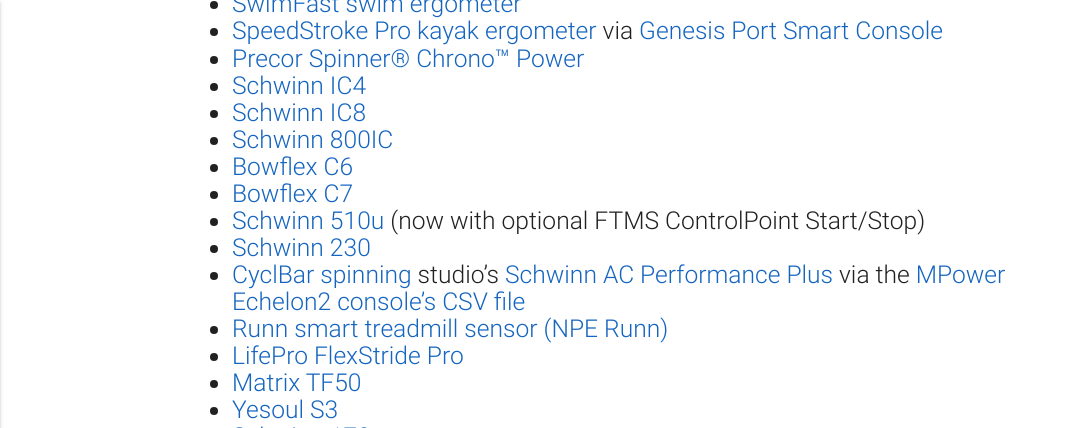
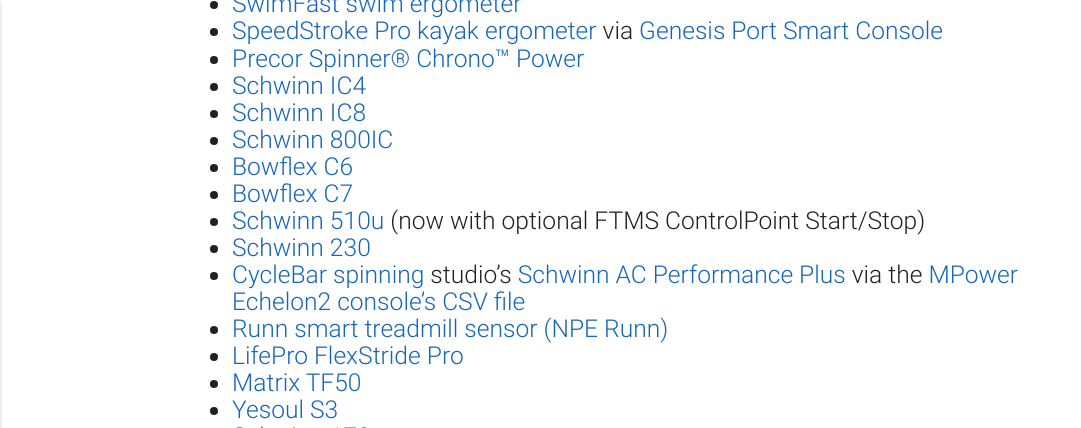
Before and after one commit to TrackMyIndoorWorkout/TrackMyIndoorWorkout.github.io, a Jekyll site: the page built from index.md, in a window 1280 px wide and 900 px high, scrolled down 2685 px, cut to the strip 0-428 px from the top of the window. Shown: the whole strip, without its empty margins (0-1081 px from the left). Built offline with Jekyll 4.4.1, drawn with Linux system fonts in a browser that asks for light colours.

Commit message:
Correct typo: CyclBar -> CycleBar

```diff
--- a/index.md
+++ b/index.md
@@ -12,7 +12,7 @@ layout: home
 * [Bowflex C7](https://www.bowflex.com/bikes/c7/100926.html)
 * [Schwinn 510u](https://global.schwinnfitness.com/en/510u/i100931.html) (now with optional FTMS ControlPoint Start/Stop)
 * [Schwinn 230](https://www.schwinnfitness.com/230/100932.html)
-* [CyclBar spinning](https://www.cyclebar.com/) studio's [Schwinn AC Performance Plus](https://www.amazon.com/AC-Performance-Plus-Indoor-Cycle/dp/B002KV942W) via the [MPower Echelon2 console's CSV file]({% post_url 2020-09-23-schwinn-ac-performance-plus-support %})
+* [CycleBar spinning](https://www.cyclebar.com/) studio's [Schwinn AC Performance Plus](https://www.amazon.com/AC-Performance-Plus-Indoor-Cycle/dp/B002KV942W) via the [MPower Echelon2 console's CSV file]({% post_url 2020-09-23-schwinn-ac-performance-plus-support %})
 * [Runn smart treadmill sensor (NPE Runn)](https://npe-inc.com/runn-smart-treadmill-sensor-2/)
 * [LifePro FlexStride Pro](https://lifeprofitness.com/products/flexstride-pro-calf-leg-foot-pedal-exerciser)
 * [Matrix TF50](https://matrixhomefitness.com/products/treadmill-tf50)
```
